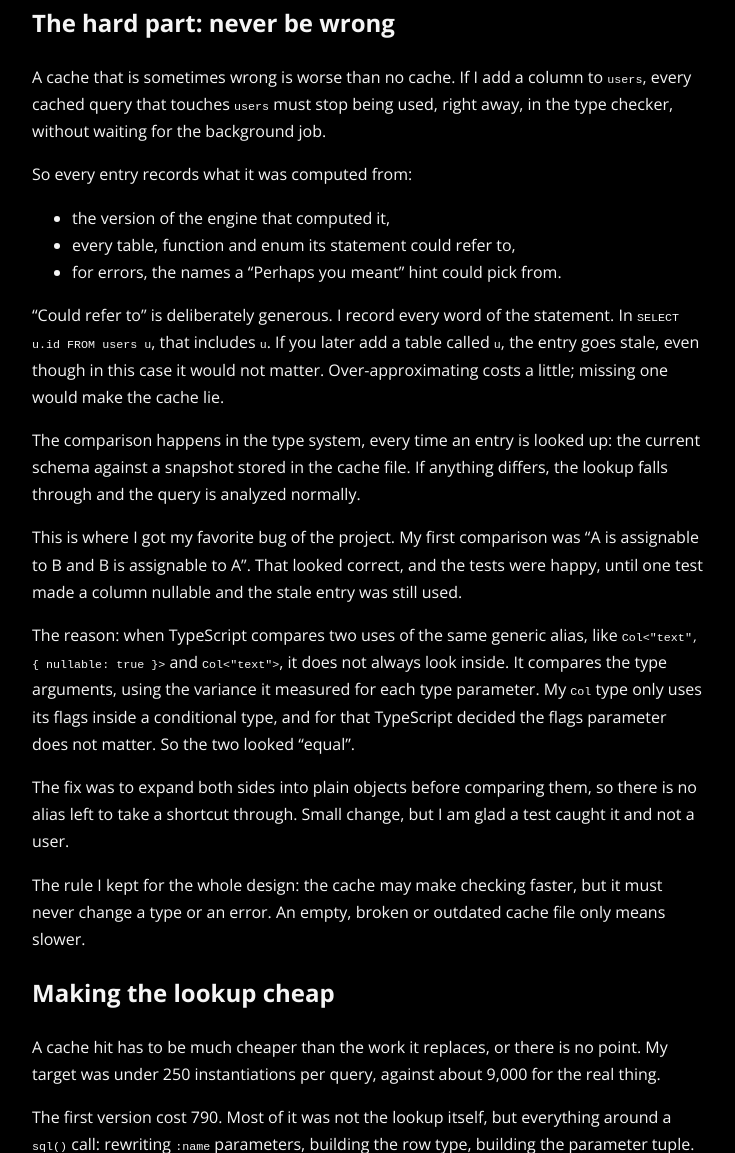
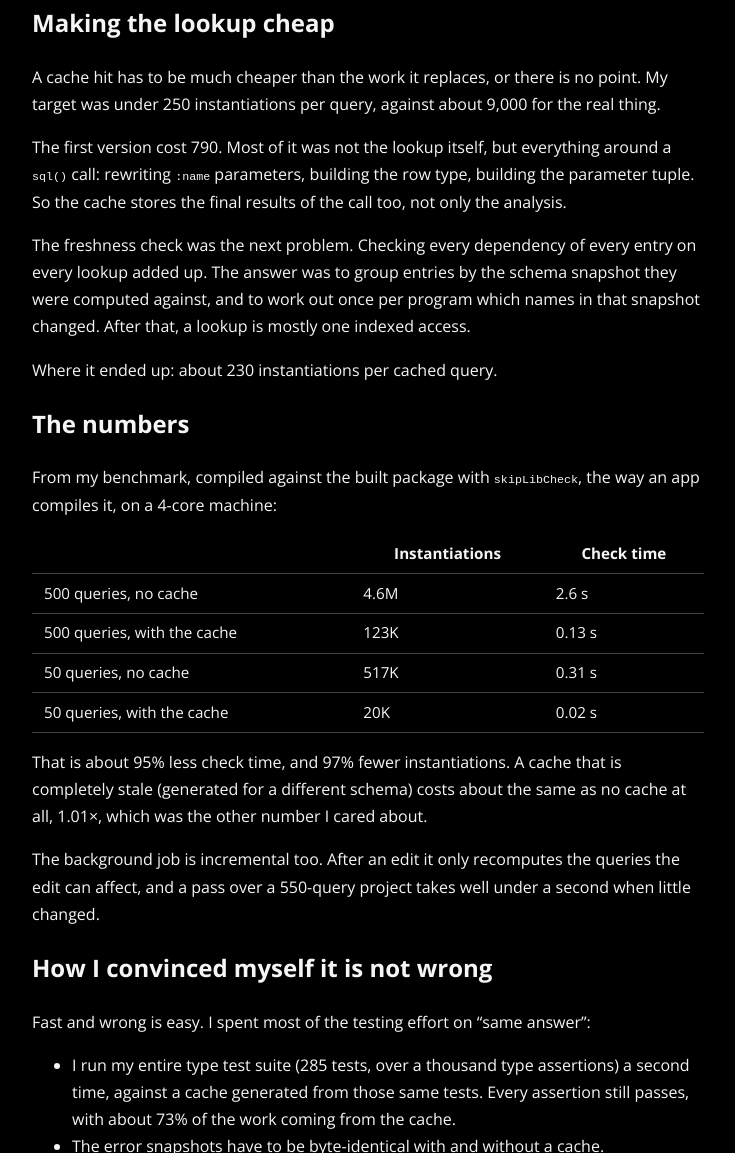
Before and after one commit to ismailkarsli/ismail.karsli.net, an Astro site: page /blog/typesql-content-mappers in a window 1280 px wide. Shown: the part 2940-4093 px from the top of the page, without its empty margins (272-1007 px from the left). Built offline with nearby package versions, Linux system fonts and the light colour scheme; Astro itself is replaced by a stand-in of ours.

Commit message:
Remove section on cache management and error handling
Removed detailed explanation about cache management and error handling in TypeSQL content mappers.

```diff
--- a/src/content/blog/typesql-content-mappers.md
+++ b/src/content/blog/typesql-content-mappers.md
@@ -115,43 +115,6 @@ feature, the same mapper runs in the language server and in `tsc`, and it is the
 `tsconfig.json` that decides whether it runs at all. The price is that TypeScript asks the user
 for permission before running it, which I think is fair.
 
-## The hard part: never be wrong
-
-A cache that is sometimes wrong is worse than no cache. If I add a column to `users`, every
-cached query that touches `users` must stop being used, right away, in the type checker,
-without waiting for the background job.
-
-So every entry records what it was computed from:
-
-- the version of the engine that computed it,
-- every table, function and enum its statement could refer to,
-- for errors, the names a "Perhaps you meant" hint could pick from.
-
-"Could refer to" is deliberately generous. I record every word of the statement. In
-`SELECT u.id FROM users u`, that includes `u`. If you later add a table called `u`, the entry
-goes stale, even though in this case it would not matter. Over-approximating costs a little;
-missing one would make the cache lie.
-
-The comparison happens in the type system, every time an entry is looked up: the current schema
-against a snapshot stored in the cache file. If anything differs, the lookup falls through and
-the query is analyzed normally.
-
-This is where I got my favorite bug of the project. My first comparison was "A is assignable to
-B and B is assignable to A". That looked correct, and the tests were happy, until one test made
-a column nullable and the stale entry was still used.
-
-The reason: when TypeScript compares two uses of the same generic alias, like
-`Col<"text", { nullable: true }>` and `Col<"text">`, it does not always look inside. It compares
-the type arguments, using the variance it measured for each type parameter. My `Col` type only
-uses its flags inside a conditional type, and for that TypeScript decided the flags parameter
-does not matter. So the two looked "equal".
-
-The fix was to expand both sides into plain objects before comparing them, so there is no alias
-left to take a shortcut through. Small change, but I am glad a test caught it and not a user.
-
-The rule I kept for the whole design: the cache may make checking faster, but it must never
-change a type or an error. An empty, broken or outdated cache file only means slower.
-
 ## Making the lookup cheap
 
 A cache hit has to be much cheaper than the work it replaces, or there is no point. My target
```
